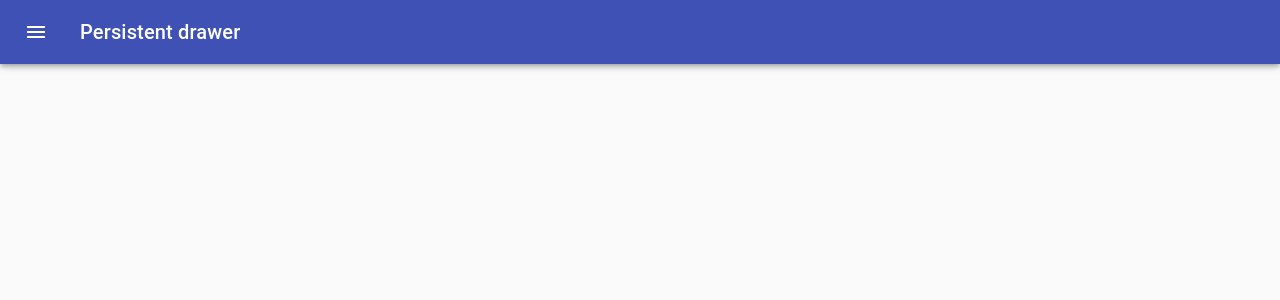
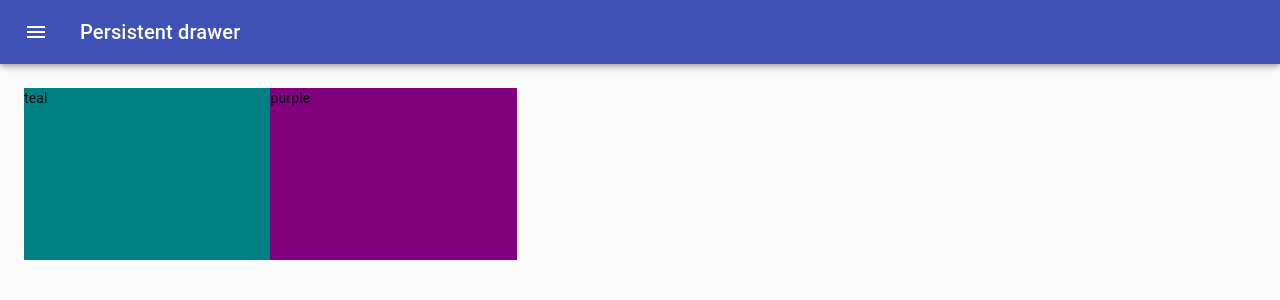
Before and after one commit to SumanIslam/ui-color-palette-react, a React (Create React App) app: page /palette/new in a window 1280 px wide. Shown: the top 300 px of the page. Built offline with nearby package versions, Linux system fonts and the light colour scheme.

Commit message:
add draggable color box

```diff
--- /dev/null
+++ b/src/DraggableColorBox.js
@@ -0,0 +1,20 @@
+import { withStyles } from '@material-ui/core/styles';
+import React from 'react';
+
+const styles = {
+  root: {
+    height: '25%',
+    width: '20%',
+    margin: '0 auto',
+    display: 'inline-block',
+    cursor: 'pointer',
+  },
+};
+
+const DraggableColorBox = ({ color, classes }) => (
+  <div className={classes.root} style={{ backgroundColor: color }}>
+    {color}
+  </div>
+);
+
+export default withStyles(styles)(DraggableColorBox);
--- a/src/NewPaletteForm.js
+++ b/src/NewPaletteForm.js
@@ -13,6 +13,7 @@ import MenuIcon from '@material-ui/icons/Menu';
 import classNames from 'classnames';
 import React, { Component } from 'react';
 import { ChromePicker } from 'react-color';
+import DraggableColorBox from './DraggableColorBox';
 
 // styles
 const drawerWidth = 280;
@@ -58,6 +59,7 @@ const styles = (theme) => ({
   },
   content: {
     flexGrow: 1,
+    height: 'calc(100vh - 64px)',
     padding: theme.spacing.unit * 3,
     transition: theme.transitions.create('margin', {
       easing: theme.transitions.easing.sharp,
@@ -77,12 +79,17 @@ const styles = (theme) => ({
 class NewPaletteForm extends Component {
   state = {
     open: false,
-    color: 'purple',
+    currentColor: 'purple',
+    colors: ['teal', 'purple'],
   };
 
-  handleColor = (color) => {
-    console.log(color);
-    this.setState({ color: color.hex });
+  handleColor = (newColor) => {
+    this.setState({ currentColor: newColor.hex });
+  };
+
+  addNewColor = () => {
+    const { currentColor, colors } = this.state;
+    this.setState({ colors: [...colors, currentColor] });
   };
 
   handleDrawerOpen = () => {
@@ -95,7 +102,7 @@ class NewPaletteForm extends Component {
 
   render() {
     const { classes } = this.props;
-    const { open, color } = this.state;
+    const { open, colors, currentColor } = this.state;
 
     return (
       <div className={classes.root}>
@@ -144,8 +151,13 @@ class NewPaletteForm extends Component {
             </Button>
           </div>
 
-          <ChromePicker color={color} onChangeComplete={this.handleColor} />
-          <Button variant="contained" color="primary" style={{ backgroundColor: `${color}` }}>
+          <ChromePicker color={currentColor} onChangeComplete={this.handleColor} />
+          <Button
+            variant="contained"
+            color="primary"
+            style={{ backgroundColor: `${currentColor}` }}
+            onClick={this.addNewColor}
+          >
             Add Color
           </Button>
         </Drawer>
@@ -155,6 +167,9 @@ class NewPaletteForm extends Component {
           })}
         >
           <div className={classes.drawerHeader} />
+          {colors.map((color) => (
+            <DraggableColorBox color={color} />
+          ))}
         </main>
       </div>
     );
```
